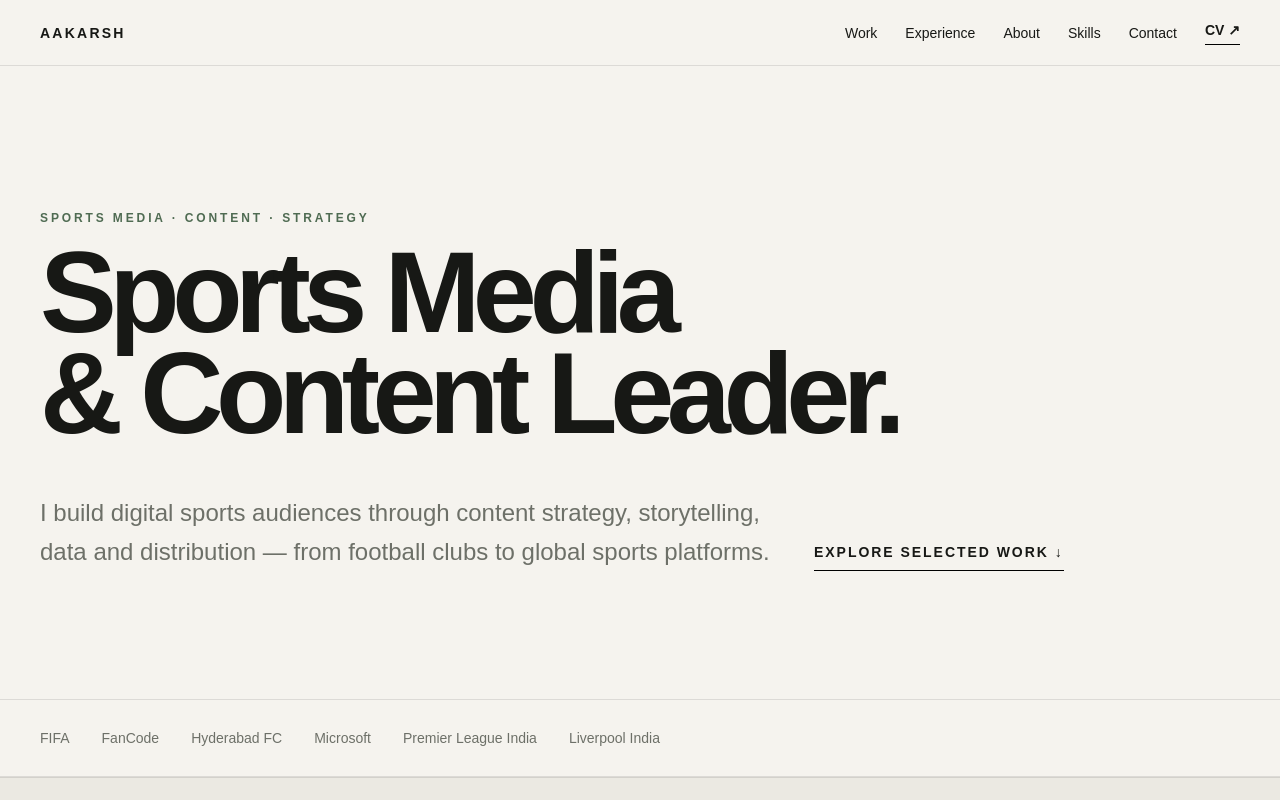
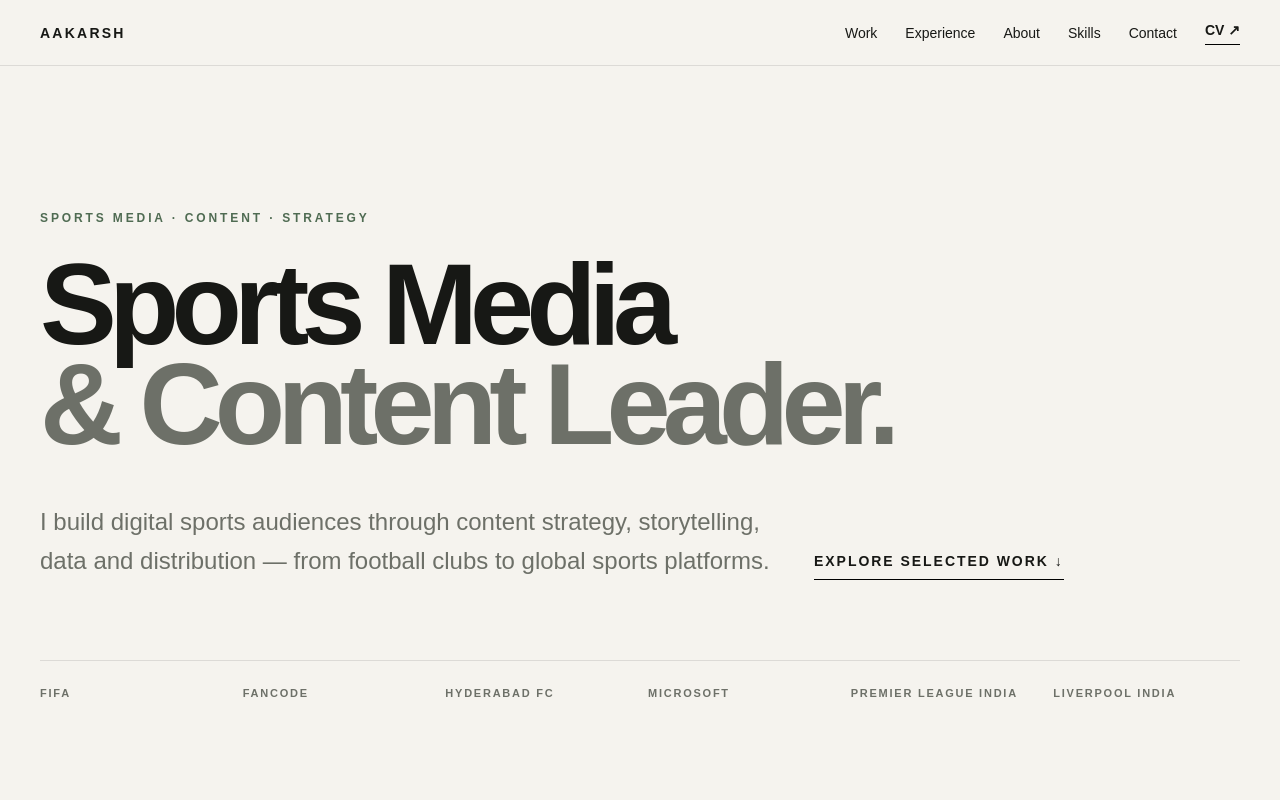
Before and after one commit to AakarshBot/aakars-portfolio-v2, a Next.js app: page / in a window 1280 px wide. Shown: the top 800 px of the page. Built offline with nearby package versions, Linux system fonts and the light colour scheme.

Commit message:
feat: refine portfolio hero typography and hierarchy

```diff
--- a/src/components/Hero.tsx
+++ b/src/components/Hero.tsx
@@ -2,16 +2,34 @@ import { SectionLabel } from "./SectionLabel";
 
 export function Hero() {
   return (
-    <section id="top" className="mx-auto max-w-7xl px-6 pb-24 pt-24 lg:px-10 lg:pb-32 lg:pt-36">
+    <section id="top" className="mx-auto max-w-7xl px-6 pb-24 pt-24 lg:px-10 lg:pb-36 lg:pt-36">
       <SectionLabel>Sports media · content · strategy</SectionLabel>
-      <h1 className="max-w-6xl text-[clamp(3.8rem,9vw,9.5rem)] font-semibold leading-[0.88] tracking-[-0.065em]">
-        Sports Media<br />&amp; Content Leader.
+
+      <h1 className="mt-7 max-w-6xl text-[clamp(3.8rem,9vw,9.5rem)] font-semibold leading-[0.87] tracking-[-0.068em]">
+        Sports Media
+        <br />
+        <span className="text-[var(--muted)]">&amp; Content Leader.</span>
       </h1>
+
       <div className="mt-12 grid max-w-5xl gap-8 md:grid-cols-[1fr_250px] md:items-end">
         <p className="max-w-3xl text-xl leading-relaxed text-[var(--muted)] md:text-2xl">
           I build digital sports audiences through content strategy, storytelling, data and distribution — from football clubs to global sports platforms.
         </p>
-        <a className="w-fit border-b border-black pb-2 text-sm font-semibold uppercase tracking-[0.14em]" href="#work">Explore selected work ↓</a>
+        <a
+          className="w-fit border-b border-black pb-2 text-sm font-semibold uppercase tracking-[0.14em] transition-opacity hover:opacity-50"
+          href="#work"
+        >
+          Explore selected work ↓
+        </a>
+      </div>
+
+      <div className="mt-20 grid gap-4 border-t border-black/10 pt-6 text-[11px] font-semibold tracking-[0.16em] text-[var(--muted)] uppercase sm:grid-cols-2 md:grid-cols-3 lg:grid-cols-6">
+        <span>FIFA</span>
+        <span>FanCode</span>
+        <span>Hyderabad FC</span>
+        <span>Microsoft</span>
+        <span>Premier League India</span>
+        <span>Liverpool India</span>
       </div>
     </section>
   );
```
